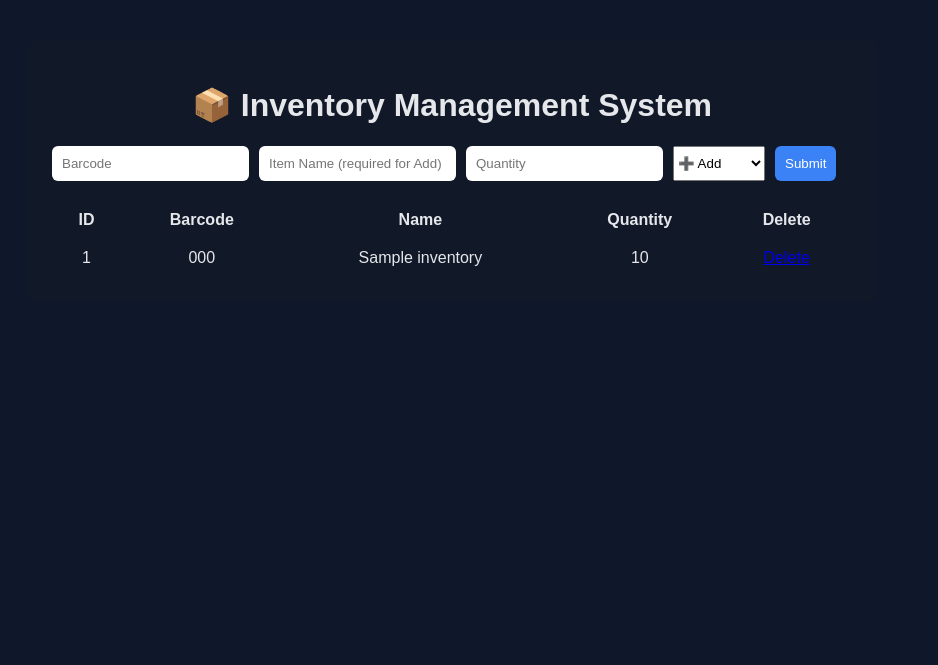
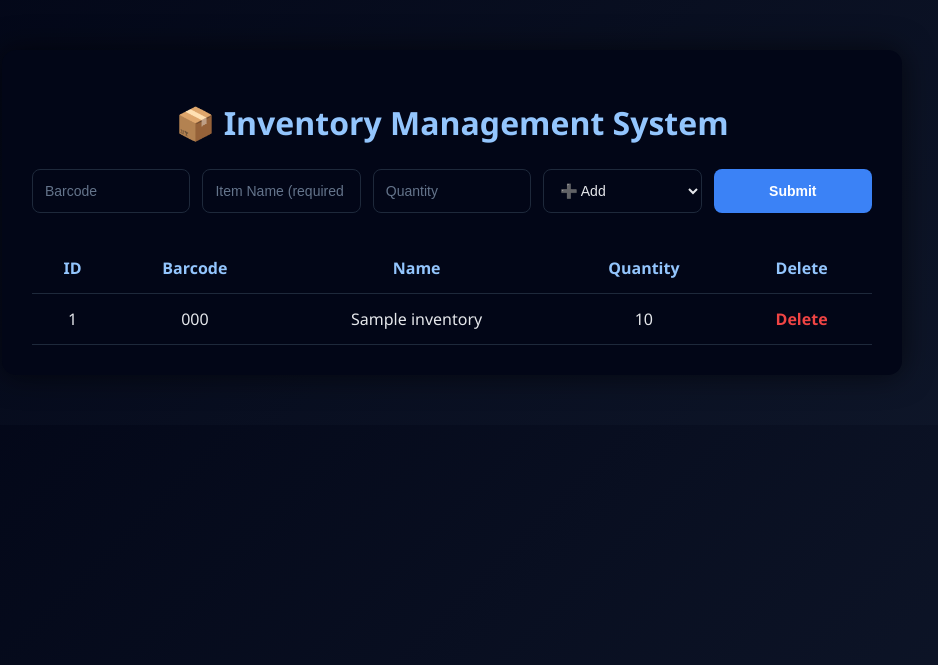
Before and after one commit to sharadwath362-netizen/BCIL, a Flask app: page / in a window 1280 px wide. Shown: the top 665 px of the page, without its empty margins (188-1126 px from the left). Run offline with Flask 3, Linux system fonts and the light colour scheme; tables that the repository leaves empty hold one stand-in row (values such as "Sample post").

Commit message:
Update style.css

```diff
--- a/static/style.css
+++ b/static/style.css
@@ -1,54 +1,109 @@
+* {
+    box-sizing: border-box;
+}
+
 body {
-    font-family: Arial, sans-serif;
-    background: #0f172a;
+    margin: 0;
+    font-family: "Segoe UI", Arial, sans-serif;
+    background: linear-gradient(135deg, #020617, #0f172a);
     color: #e5e7eb;
 }
 
 .container {
-    width: 800px;
-    margin: 40px auto;
-    background: #111827;
-    padding: 25px;
-    border-radius: 10px;
+    max-width: 900px;
+    margin: 50px auto;
+    background: #020617;
+    padding: 30px;
+    border-radius: 14px;
+    box-shadow: 0 0 30px rgba(0, 0, 0, 0.6);
 }
 
 h1 {
     text-align: center;
+    margin-bottom: 25px;
+    color: #93c5fd;
 }
 
-form {
-    display: flex;
-    gap: 10px;
-    margin-bottom: 20px;
+/* FORM */
+
+.inventory-form {
+    display: grid;
+    grid-template-columns: repeat(auto-fit, minmax(150px, 1fr));
+    gap: 12px;
+    margin-bottom: 30px;
 }
 
-input, button {
-    padding: 10px;
-    border-radius: 6px;
+.inventory-form input,
+.inventory-form select,
+.inventory-form button {
+    padding: 12px;
+    border-radius: 8px;
     border: none;
+    font-size: 14px;
 }
 
-button {
+.inventory-form input,
+.inventory-form select {
+    background: #020617;
+    color: #e5e7eb;
+    border: 1px solid #1e293b;
+}
+
+.inventory-form input::placeholder {
+    color: #64748b;
+}
+
+.inventory-form select {
+    cursor: pointer;
+}
+
+.inventory-form button {
     background: #3b82f6;
     color: white;
+    font-weight: bold;
     cursor: pointer;
+    transition: transform 0.15s ease, background 0.15s ease;
 }
+
+.inventory-form button:hover {
+    background: #2563eb;
+    transform: translateY(-2px);
+}
+
+/* TABLE */
 
 table {
     width: 100%;
     border-collapse: collapse;
 }
 
-th, td {
-    padding: 10px;
-    text-align: center;
+thead {
+    background: #020617;
 }
 
-tr:nth-child(even) {
-    background: #1f2933;
+th, td {
+    padding: 14px;
+    text-align: center;
+    border-bottom: 1px solid #1e293b;
 }
 
-.delete {
+th {
+    color: #93c5fd;
+    font-weight: 600;
+}
+
+tbody tr:hover {
+    background: #020617;
+}
+
+/* DELETE BUTTON */
+
+.delete-btn {
     color: #ef4444;
     text-decoration: none;
+    font-weight: bold;
 }
+
+.delete-btn:hover {
+    text-decoration: underline;
+}
```
